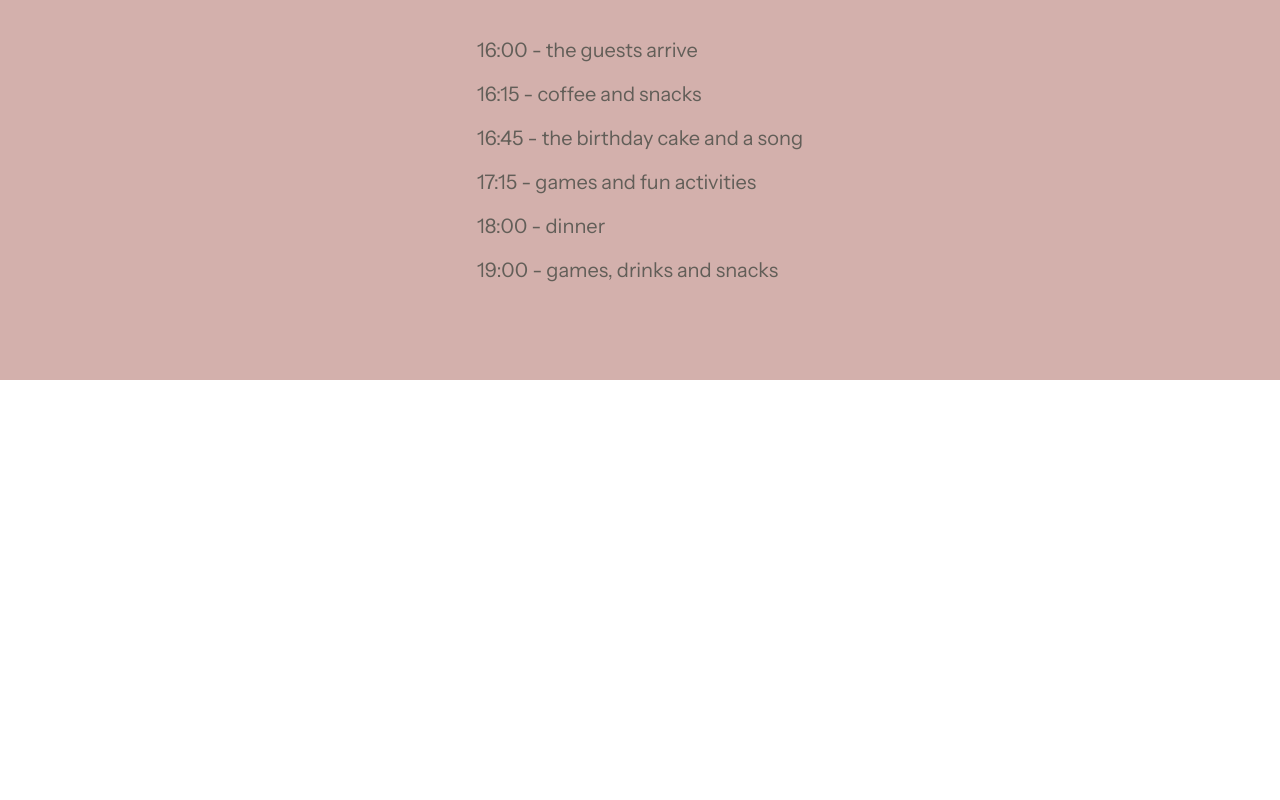
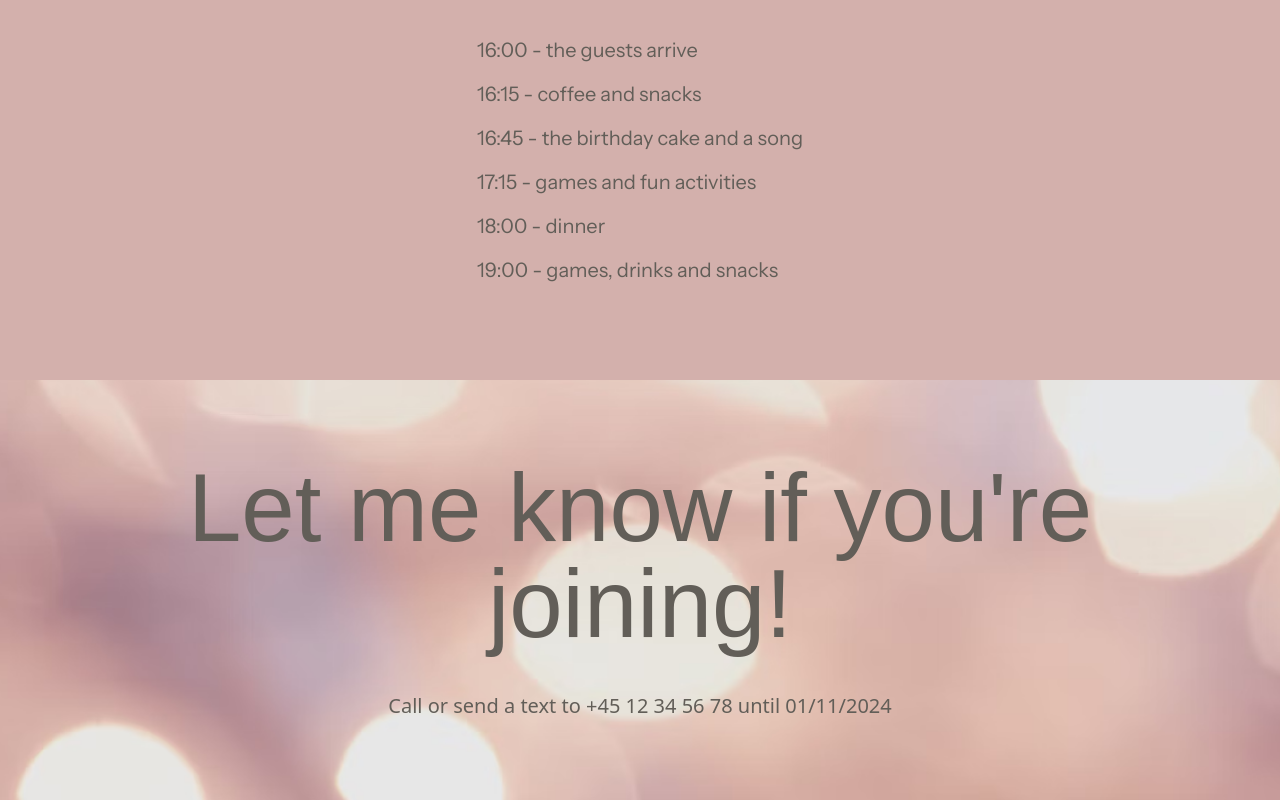
Before and after one commit to mn46/birthday-invitation, a Next.js app: page / in a window 1280 px wide. Shown: the part 1688-2488 px from the top of the page. Before the commit the page ends 2068 px from the top, so only its background shows below. Built offline with nearby package versions, Linux system fonts and the light colour scheme; a web font is replaced by a local one.

Commit message:
Add contact section

```diff
--- a/app/page.jsx
+++ b/app/page.jsx
@@ -61,6 +61,13 @@ const Home = () => {
             </li>
           </ul>
         </section>
+
+        <section id="contact" className="py-20 px-36">
+          <h2 className="text-center mb-10">Let me know if you're joining!</h2>
+          <p className="text-center">
+            Call or send a text to +45 12 34 56 78 until 01/11/2024
+          </p>
+        </section>
       </main>
       <footer className="row-start-3 flex gap-6 flex-wrap items-center justify-center"></footer>
     </div>
```
